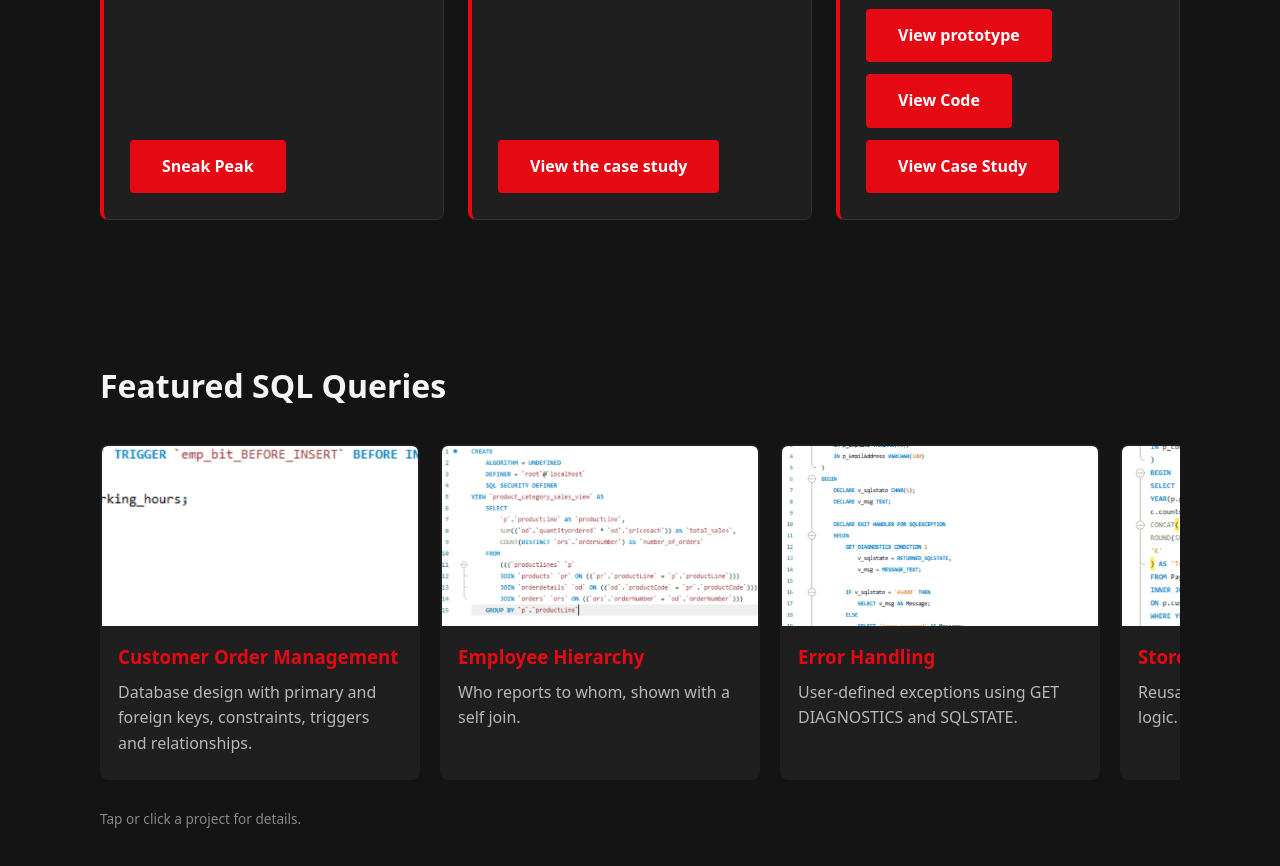
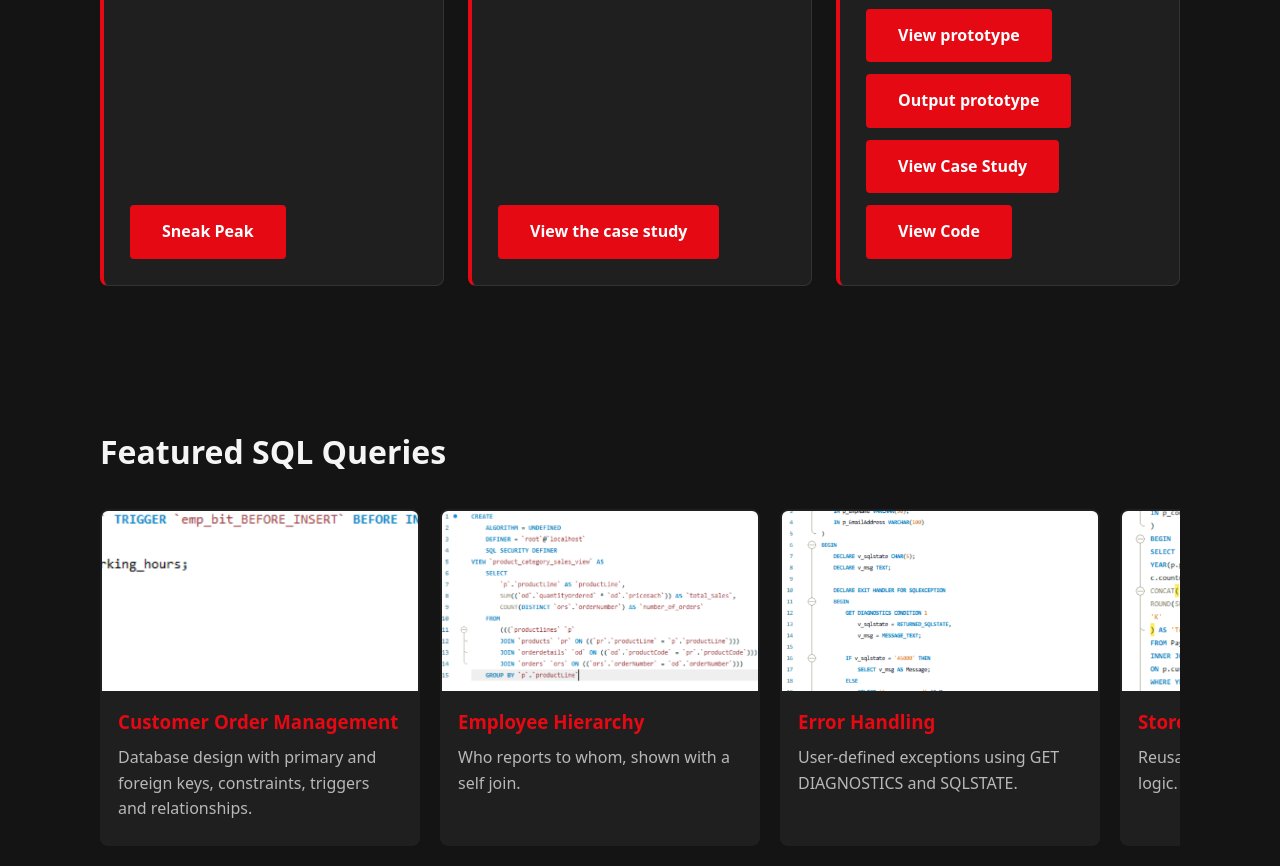
Before and after one commit to BavishyaaK/sqlportfolio, a plain HTML site: page index.html in a window 1280 px wide. Shown: the part 1497-2363 px from the top of the page. Drawn offline with Linux system fonts and the light colour scheme.

Commit message:
Update links in article section of index.html

```diff
--- a/index.html
+++ b/index.html
@@ -256,7 +256,7 @@ for(let i=0;i<80;i++){
       <h3>Fraud Detection for Creator Economy Analytics</h3>
       <p>Unlike traditional social analytics tools that merely report engagement metrics, the Social Authenticity AI Agent determines whether those metrics represent genuine human engagement or artificial amplification, providing brands with a reliable measure of social media credibility and marketing ROI.</p>
       <div class="chips"><span class="chip">Bot profile analyzer</span><span class="chip">Network Graph Analysis</span><span class="chip">Audience Quality scoring</span><span class="chip">Traceability</span></div>
-      <a class="btn" href="proposal.html">View prototype</a> <a class="btn" href="">View Code</a><a class="btn" href="https://github.com/BavishyaaK/sqlportfolio/blob/main/Social%20media%20creators%20fraud%20detector">View Case Study</a>
+      <a class="btn" href="proposal.html">View prototype</a><a class="btn" href="output.html">Output prototype</a> <a class="btn" href="prop.docx">View Case Study</a><a class="btn" href="https://github.com/BavishyaaK/sqlportfolio/blob/main/Social%20media%20creators%20fraud%20detector">View Code</a>
     </article>
   </div>
 </section>
```
